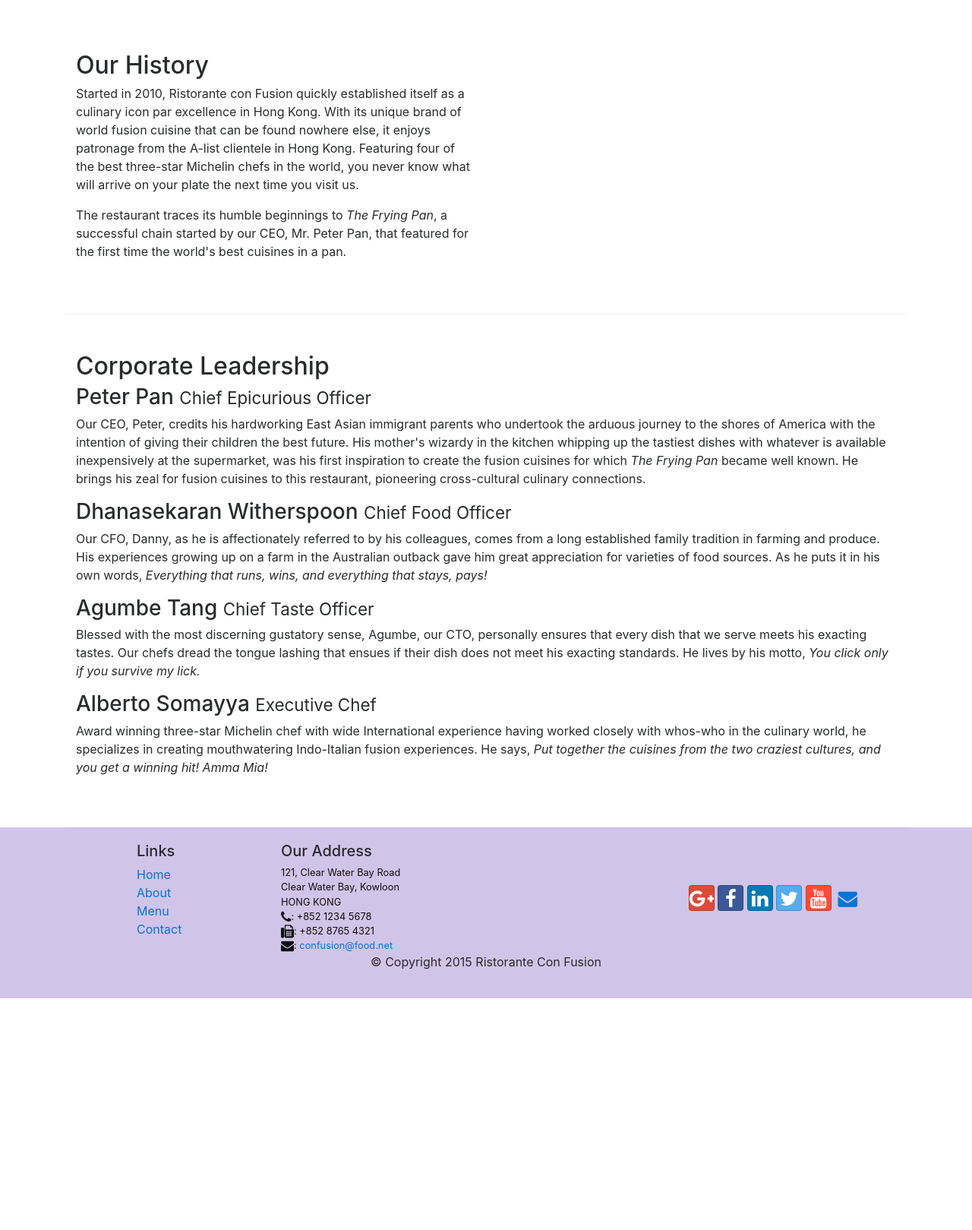
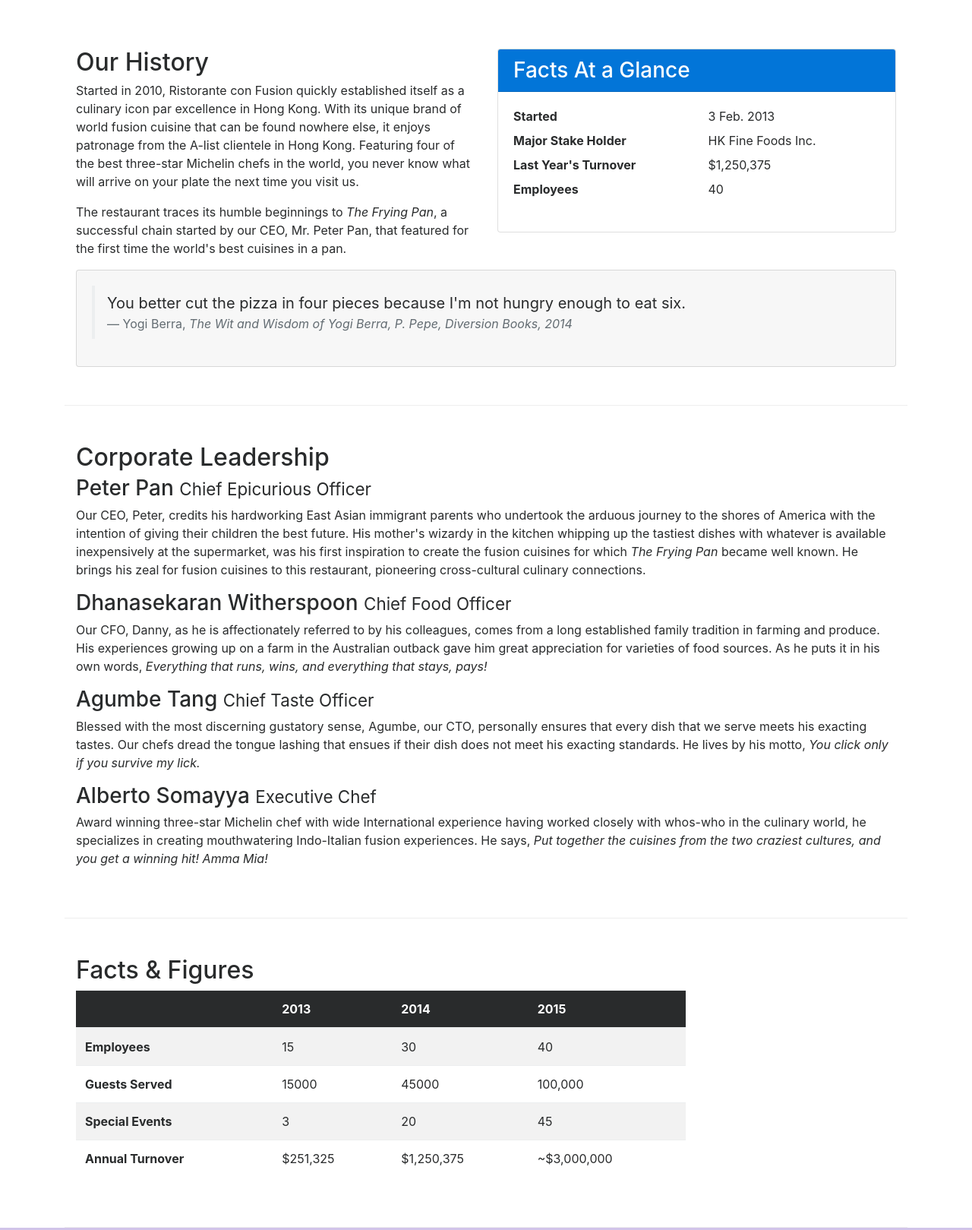
Before and after one commit to h-ARTS/Bootstrap4-and-tools-course, a website: page aboutus.html in a window 1280 px wide. Shown: the part 420-2039 px from the top of the page at 76% size. Before the commit the page ends 1734 px from the top, so only its background shows below. Drawn offline with nearby package versions, Linux system fonts and the light colour scheme; a script that the page names is missing.

Commit message:
Tables and Cards

```diff
--- a/aboutus.html
+++ b/aboutus.html
@@ -62,13 +62,36 @@
             </div>
         </div>
 
-        <div class="row row-content align-items-center">
+        <div class="row row-content">
             <div class="col-12 col-sm-6">
                 <h2>Our History</h2>
                 <p>Started in 2010, Ristorante con Fusion quickly established itself as a culinary icon par excellence in Hong Kong. With its unique brand of world fusion cuisine that can be found nowhere else, it enjoys patronage from the A-list clientele in Hong Kong.  Featuring four of the best three-star Michelin chefs in the world, you never know what will arrive on your plate the next time you visit us.</p>
                 <p>The restaurant traces its humble beginnings to <em>The Frying Pan</em>, a successful chain started by our CEO, Mr. Peter Pan, that featured for the first time the world's best cuisines in a pan.</p>
             </div>
-            <div class="col col-sm">
+            <div class="col-12 col-sm-6">
+                <div class="card">
+                    <h3 class="card-header bg-primary text-white">Facts At a Glance</h3>
+                    <div class="card-block">
+                        <dl class="row">
+                            <dt class="col-6">Started</dt>
+                            <dd class="col-6">3 Feb. 2013</dd>
+                            <dt class="col-6">Major Stake Holder</dt>
+                            <dd class="col-6">HK Fine Foods Inc.</dd>
+                            <dt class="col-6">Last Year's Turnover</dt>
+                            <dd class="col-6">$1,250,375</dd>
+                            <dt class="col-6">Employees</dt>
+                            <dd class="col-6">40</dd>
+                        </dl>
+                    </div>
+                </div>
+            </div>
+            <div class="col-12">
+                <div class="card card-block bg-faded">
+                    <blockquote class="blockquote">
+                        <p class="mb-0">You better cut the pizza in four pieces because I'm not hungry enough to eat six.</p>
+                        <footer class="blockquote-footer">Yogi Berra, <cite title="Source Title">The Wit and Wisdom of Yogi Berra, P. Pepe, Diversion Books, 2014</cite></footer>
+                    </blockquote>
+                </div>
             </div>
         </div>
 
@@ -86,7 +109,52 @@
                 <p class="hidden-xs-down">Award winning three-star Michelin chef with wide International experience having worked closely with whos-who in the culinary world, he specializes in creating mouthwatering Indo-Italian fusion experiences. He says, <em>Put together the cuisines from the two craziest cultures, and you get a winning hit! Amma Mia!</em></p>
             </div>
        </div>
+       <div class="row row-content">
+           <div class="col-12 col-sm-9">
+                <h2>Facts &amp; Figures</h2>
+                <div class="table-responsive">
+                    <table class="table table-striped">
+                        <thead class="thead-inverse">
+                            <tr>
+                                <th>&nbsp;</th>
+                                <th>2013</th>
+                                <th>2014</th>
+                                <th>2015</th>
+                            </tr>
+                        </thead>
+                        <tbody>
+                            <tr>
+                                <th>Employees</th>
+                                <td>15</td>
+                                <td>30</td>
+                                <td>40</td>
+                            </tr>
+                            <tr>
+                                <th>Guests Served</th>
+                                <td>15000</td>
+                                <td>45000</td>
+                                <td>100,000</td>
+                            </tr>
+                            <tr>
+                                <th>Special Events</th>
+                                <td>3</td>
+                                <td>20</td>
+                                <td>45</td>
+                            </tr>
+                            <tr>
+                                <th>Annual Turnover</th>
+                                <td>$251,325</td>
+                                <td>$1,250,375</td>
+                                <td>~$3,000,000</td>
+                            </tr>
+                        </tbody>
+                    </table>
+                </div>
+           </div>
+           <div class="col-12 col-sm-3">
 
+           </div>
+       </div>
     </div>
 
     <footer class="footer">
```
Also changed, not shown: contactus.html (+1 -1 lines), index.html (+2 -1 lines).
